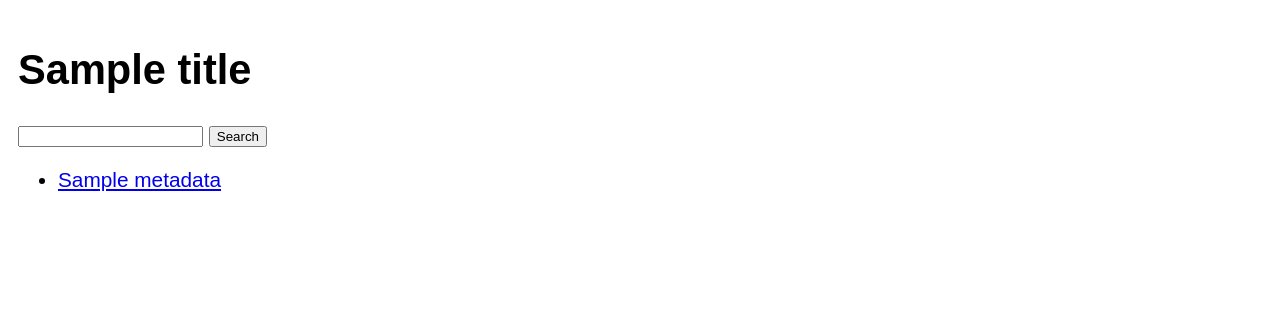
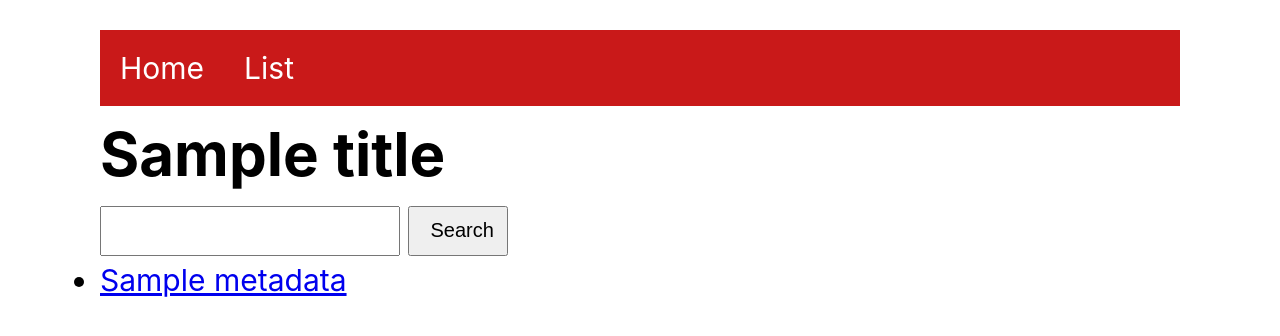
Before and after one commit to iamxallax/bhs_cadences, a Flask app: template bhs_cadences/templates/index.html in a window 1280 px wide. Shown: the top 336 px of the page. Run offline with Flask 3, Linux system fonts and the light colour scheme; the template is opened without the code that fills it: most values are stand-ins (such as "Sample title", 1, 10 or a date in 2020).

Commit message:
Added navbar and styles

```diff
--- a/bhs_cadences/static/styles.css
+++ b/bhs_cadences/static/styles.css
@@ -1,5 +1,77 @@
-.message {
+* {
+    margin: 0;
+    padding: 0;
+    box-sizing: border-box;
+  }
+
+  body {
+    font-family: -apple-system, BlinkMacSystemFont, "Segoe UI", Roboto, Helvetica, Arial, sans-serif;
+    line-height: 1.6;
+    font-size: 18px;
+  }
+
+  img {
+    max-width: 100%;
+    height: auto;
+  }
+
+  /* Flex Container for Responsive Layout */
+  .container {
+    width: 100%;
+    max-width: 1140px; /* You can adjust this value */
+    margin: 0 auto;
+    padding: 20px;
+    display: flex;
+    flex-wrap: wrap;
+  }
+
+  /* Example of a flexible column */
+  .column {
+    flex: 1;
     padding: 10px;
-    font-size: 1.3em;
-    font-family: Arial, sans-serif;
-}
+  }
+
+  /* Responsive Typography */
+  @media (hover: none) {
+    body {
+      font-size: 30px;
+    }
+
+    /* Adjusting Layout for Smaller Screens */
+    .container {
+      flex-direction: column;
+    }
+
+    input[type="text"] {
+        font-size: 20px; /* Makes text inside bigger */
+        padding: 10px 20px; /* Adds space inside, around the text */
+        width: 300px; /* Adjust width as needed */
+        height: 50px; /* Adjust height as needed */
+      }
+
+      input[type="submit"] {
+        font-size: 20px; /* Makes text inside bigger */
+        padding: 10px 20px; /* Adds space inside, around the text */
+        width: 100px; /* Adjust width as needed */
+        height: 50px; /* Adjust height as needed */
+      }
+
+  }
+
+  .navbar {
+    background-color: #C91919;
+    overflow: hidden;
+  }
+
+  .navbar a {
+    float: left;
+    display: block;
+    color: white;
+    text-align: center;
+    padding: 14px 20px;
+    text-decoration: none;
+  }
+  .navbar a:hover {
+    background-color: black;
+    color: white;
+  }
--- a/bhs_cadences/templates/base.html
+++ b/bhs_cadences/templates/base.html
@@ -6,9 +6,19 @@
     <link rel="stylesheet" href="{{ url_for('static', filename='styles.css') }}">
   </head>
   <body class="message">
+    <div class="container">
+      <div class="column">
+
+        <div class="navbar">
+          <a href="{{ url_for('root.index') }}">Home</a>
+          <a href="{{ url_for('root.list') }}">List</a>
+        </div>
+
+    {% if title %}
     <h1>{{ title }}</h1>
-
+    {% endif %}
     {% block content %}{% endblock %}
-
+</div>
+</div>
   </body>
 </html>
--- a/bhs_cadences/templates/index.html
+++ b/bhs_cadences/templates/index.html
@@ -12,7 +12,7 @@
 
 <ul>
 {% for name, score in matches %}
-  <li><a href="{{ url_for('root.view', score=name) }}">{{ score.metadata.title }}</a></li>
+  <li><a href="{{ url_for('root.view', score_name=name) }}">{{ score.metadata.title }}</a></li>
 {% endfor %}
 </ul>
 
--- a/bhs_cadences/views.py
+++ b/bhs_cadences/views.py
@@ -81,7 +81,6 @@ def view(score_name):
     score = g.scores[score_name]
     return render_template(
         "view.html",
-        title=score.metadata.title,
         score=score,
         score_name=score_name)
 
--- a/data/topsy/metadata.json
+++ b/data/topsy/metadata.json
@@ -1,6 +1,6 @@
 {
   "title": "Topsy",
-  "description": "Intermediate cadence, very popular",
+  "description": "Description goes here",
   "author": "Aaron",
   "date_added": "2014-07-06"
 }
```
